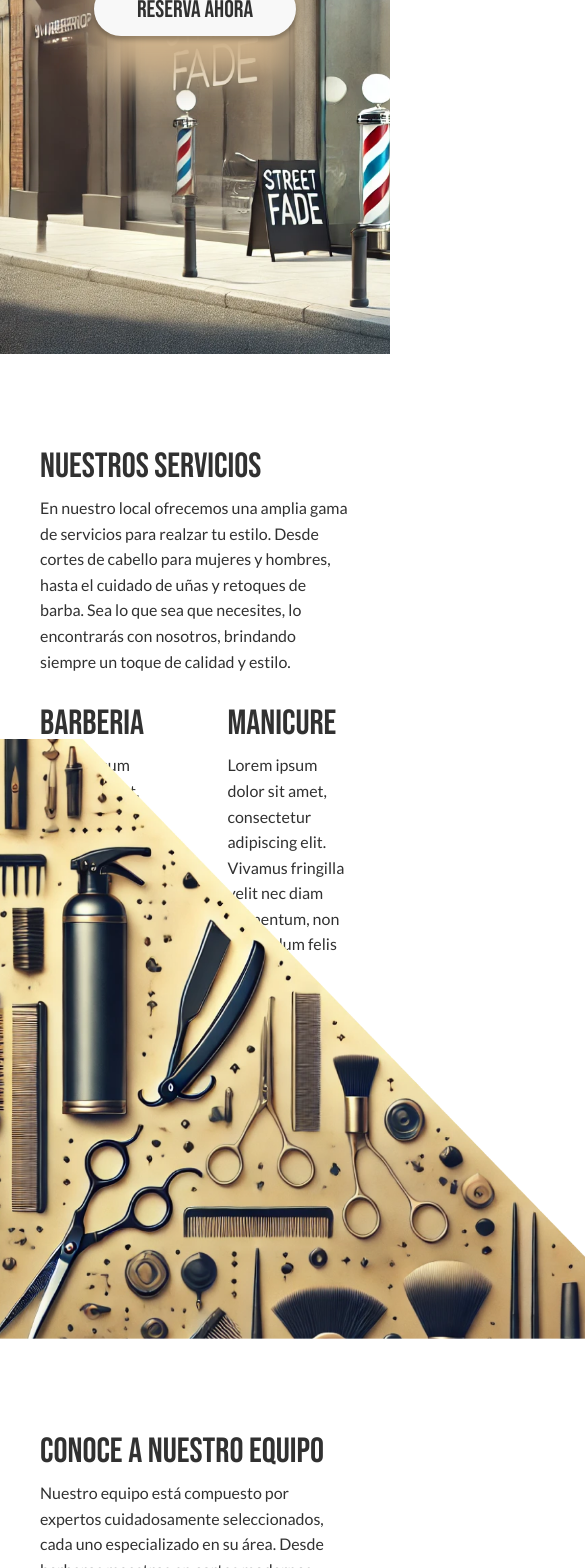
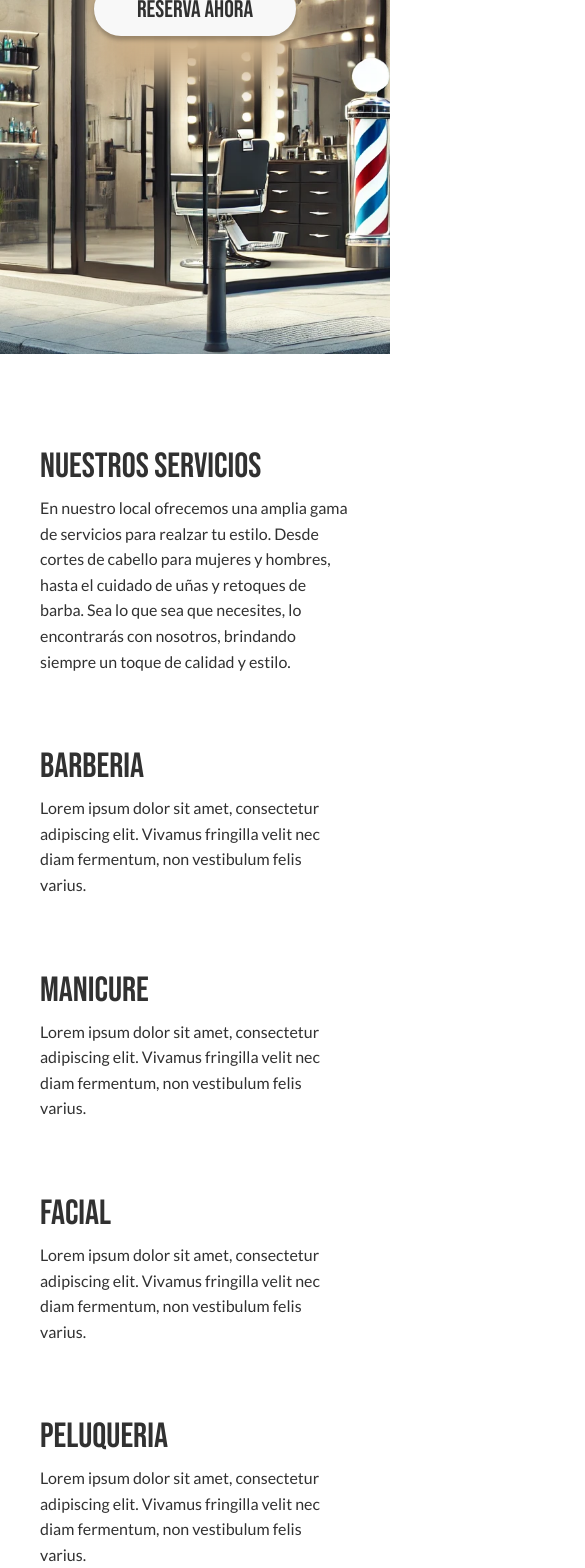
Before and after one commit to espinosacamilop1/street-fade-barber, a Vue app: page / in a window 390 px wide. Shown: the part 432-2000 px from the top of the page, 585 px wide, since content can reach past the window. Built offline with nearby package versions, Linux system fonts and the light colour scheme.

Commit message:
added responsiveness across all sizes

```diff
--- a/src/assets/css/scss/components/footer.scss
+++ b/src/assets/css/scss/components/footer.scss
@@ -3,9 +3,23 @@ footer {
     margin-top: var(--section-gap);
     padding: 3.5rem;
 
+    @media (max-width: 350px) {
+        padding: 0;
+    }
+
+    @media (max-width: 992px) {
+        padding: 3.5rem 0rem;
+    }
+
     .footer {
         flex-direction: row;
         justify-content: space-between;
+
+        @media (max-width: 767px) {
+            flex-direction: column;
+            align-items: center;
+            padding: 0;
+        }
 
         .footer-sections {
             display: flex;
--- a/src/assets/css/scss/components/gallery.scss
+++ b/src/assets/css/scss/components/gallery.scss
@@ -10,6 +10,16 @@
         img {
             height: 500px;
             width: 950px;
+
+            @media (max-width: 767px) {
+                width: 100%;
+                height: 250px;
+            }
+
+            @media (max-width: 992px) {
+                width: 100%;
+                height: auto;
+            }
         }
     }
 }
--- a/src/assets/css/scss/components/hero.scss
+++ b/src/assets/css/scss/components/hero.scss
@@ -8,6 +8,10 @@
     height: 690px;
     width: 100%;
     position: relative;
+
+    @media (max-width: 767px) {
+        background-position: -470px;
+    }
 
     button {
         position: relative;
--- a/src/assets/css/scss/components/navbar.scss
+++ b/src/assets/css/scss/components/navbar.scss
@@ -2,9 +2,13 @@
     display: flex;
     align-items: center;
     justify-content: center;
-    gap: var(--section-gap);
+    gap: 10%;
     position: relative;
     box-shadow: 0 4px 4px rgba(0, 0, 0, 0.1);
+
+    @media (min-width: 767px) {
+        gap: var(--section-gap);
+    }
 
     a {
         color: var(--black-text);
--- a/src/assets/css/scss/components/services.scss
+++ b/src/assets/css/scss/components/services.scss
@@ -1,6 +1,17 @@
 .services-container {
+    padding: 0;
+
+    .services-header {
+        padding-left: 2.5rem;
+        padding-right: 2.5rem;
+    }
 
     .services-list-wrapper {
+
+        @media (max-width: 992px) {
+            flex-direction: column-reverse;
+            display: flex;
+        }
 
         .services-list-background {
             position: absolute;
@@ -9,7 +20,18 @@
             height: 600px;
             background-repeat: no-repeat;
             background-image: url('../../../img/services-background.png');
-            background-size: contain;
+            background-size: cover;
+
+            @media (max-width: 992px) {
+                position: relative;
+                background-image: url('../../../img/servicios-image.webp');
+                width: 100%;
+                height: 360px;
+            }
+
+            @media (min-width: 992px) and (max-width: 1200px) {
+                left: -40px;
+            }
         }
 
         .services-list {
@@ -17,8 +39,19 @@
             flex-direction: column;
             align-items: flex-end;
             gap: var(--inner-sections-gap);
+            justify-content: center;
             height: 600px;
-            justify-content: center;
+
+            @media (max-width: 992px) {
+                padding: 0 2.5rem;
+                height: unset;
+            }
+
+            @media (min-width: 992px) and (max-width: 1200px) {
+                justify-content: flex-start;
+                gap: 20px;
+                padding-right: 2.5rem;
+            }
 
             .services-list-items {
                 display: flex;
@@ -28,15 +61,45 @@
 
                 &:nth-child(even) {
                     justify-content: flex-end;
+
+                    @media (max-width: 992px) {
+                        justify-content: center;
+                    }
+
+                }
+
+                @media (max-width: 992px) {
+                    flex-direction: row;
+                    flex-wrap: nowrap;
+                    justify-content: center;
+                }
+
+                @media (min-width: 992px) and (max-width: 1200px) {
+                    justify-content: flex-end;
+                    gap: 1rem;
+                }
+
+                @media (max-width: 550px) {
+                    flex-wrap: wrap;
                 }
 
                 &:last-child {
-                    margin-bottom: 3rem;
+                    margin-bottom: 8rem;
                 }
 
                 .services-list-item {
                     max-width: 303px;
 
+                    @media (max-width: 550px) {
+                        max-width: unset;
+                    }
+
+                    @media (min-width: 767px) and (max-width: 992px) {
+                        max-width: unset;
+                    }
+                    @media (min-width: 992px) and (max-width: 1200px) {
+                        max-width: 280px;
+                    }
                 }
             }
         }
--- a/src/assets/css/scss/components/team.scss
+++ b/src/assets/css/scss/components/team.scss
@@ -4,11 +4,20 @@
         display: flex;
         justify-content: space-between;
 
+        @media (max-width: 767px) {
+            flex-direction: column;
+            gap: 3.5rem;
+        }
+
         .team-member {
             display: flex;
             flex-direction: column;
             align-items: center;
             width: 30%;
+
+            @media (max-width: 767px) {
+                width: 100%;
+            }
 
             h2 {
                 padding-top: 25px;
```
